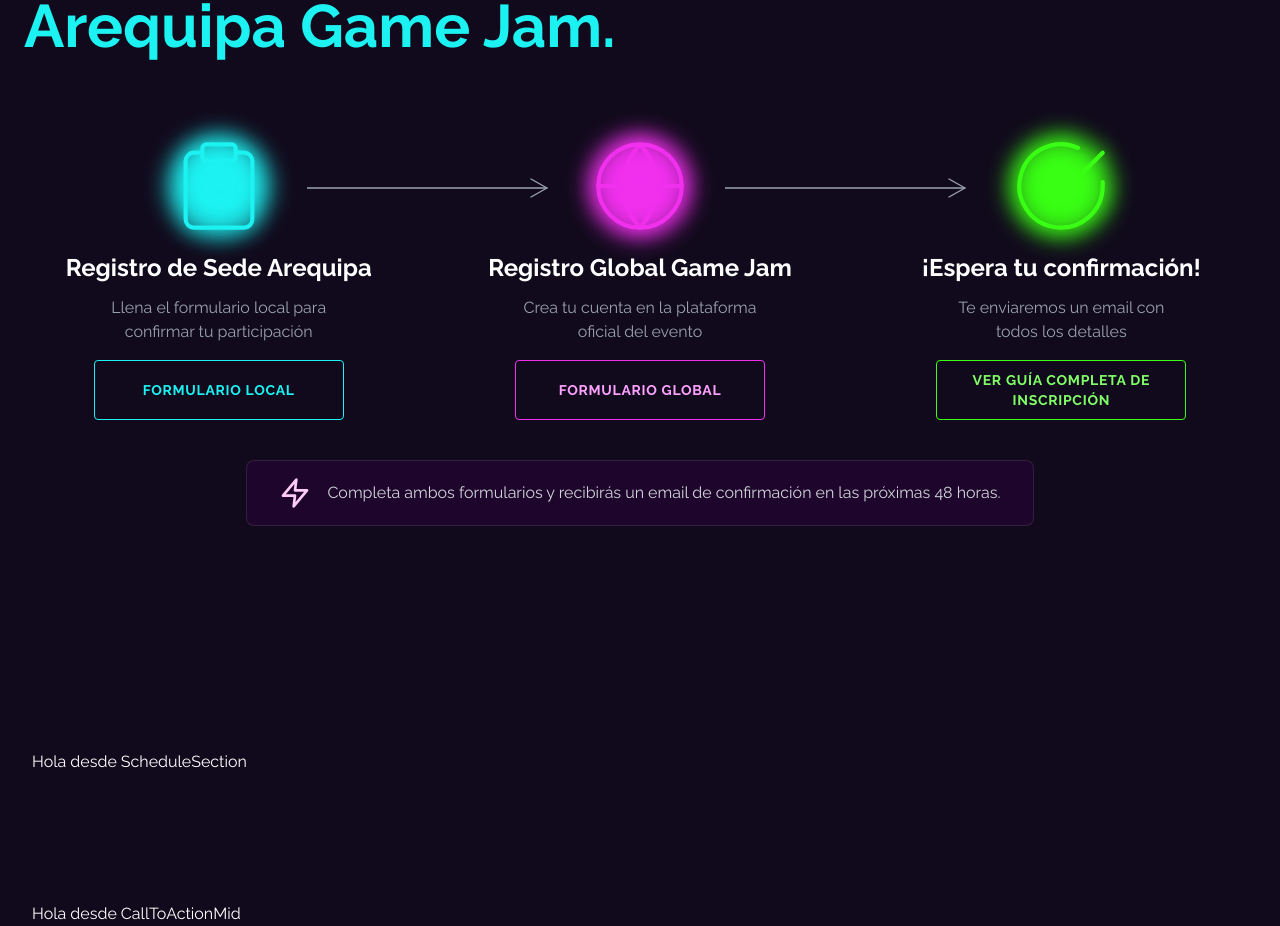
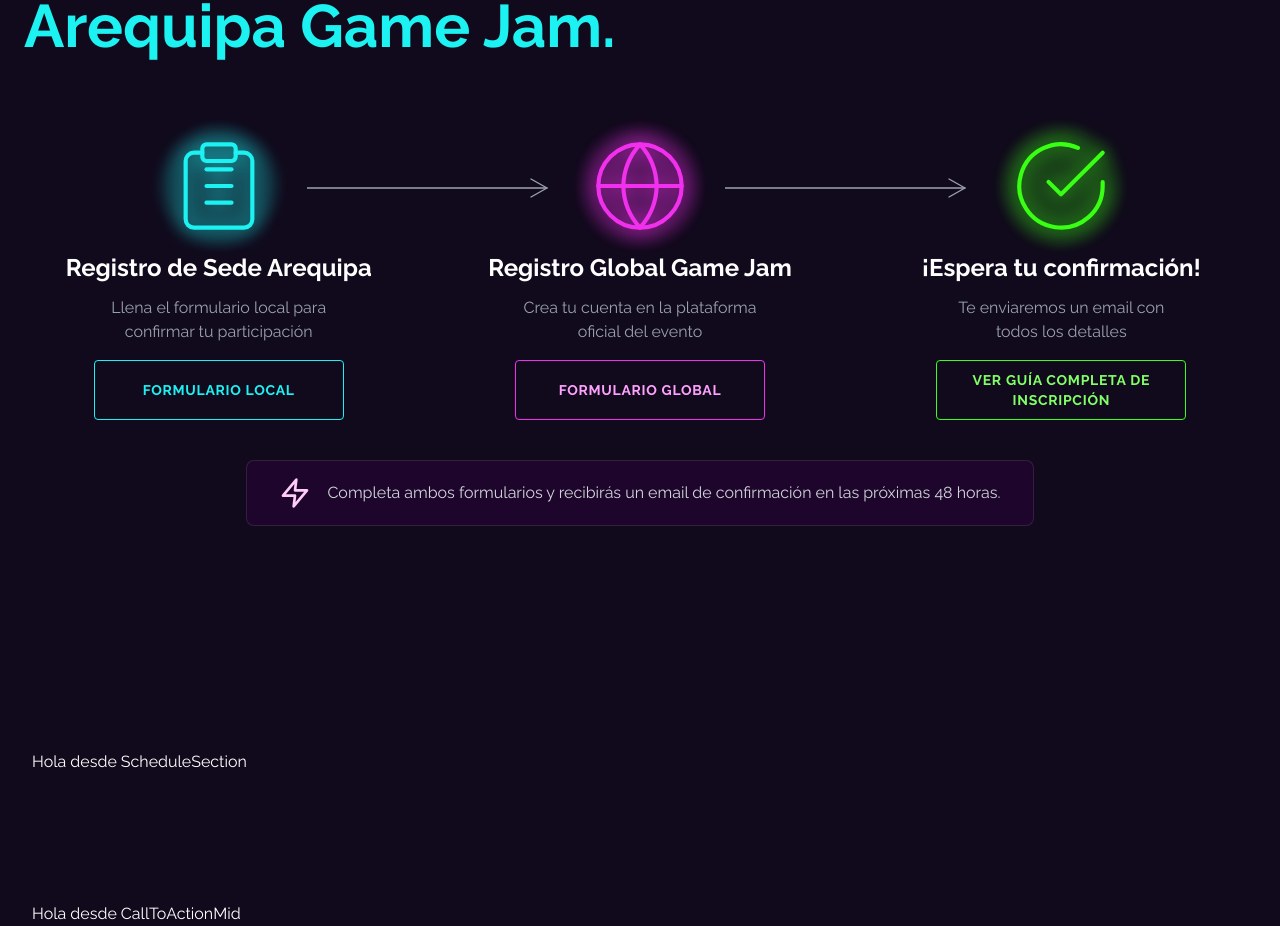
Before and after one commit to AnthoLogy63/GGJ-Arequipa-Site, a React (Vite) app in the folder ggj-aqp/: page / in a window 1280 px wide. Shown: the part 1500-2426 px from the top of the page. Built offline with nearby package versions, Linux system fonts and the light colour scheme; a web font is replaced by a local one.

Commit message:
style: agregar animaciones y ajustes de estilos globales

```diff
--- a/ggj-aqp/src/index.css
+++ b/ggj-aqp/src/index.css
@@ -25,7 +25,6 @@ body {
 }
 
 
-/* Animación logo flotante */
 @keyframes float {
   0% { transform: translateY(0); }
   50% { transform: translateY(-12px); }
@@ -36,7 +35,6 @@ body {
   animation: float 4s ease-in-out infinite;
 }
 
-/* Triangulitos */
 .tri {
   position: absolute;
   clip-path: polygon(50% 0%, 0% 100%, 100% 100%);
@@ -44,13 +42,11 @@ body {
   opacity: 0.9;
 }
 
-/* Formas variadas */
 .tri.small  { width: 6px;  height: 6px; }
 .tri.medium { width: 8px;  height: 10px; }
 .tri.tall   { width: 6px;  height: 14px; }
 .tri.wide   { width: 12px; height: 7px; }
 
-/* Posiciones (alrededor del logo) */
 .t1 { bottom:30px; right:50%; animation-delay:2s; }
 .t2 { top:60px;  left:20%; animation-delay:2.2s; }
 .t3 { top:220px;  right:10%; animation-delay:2.4s; }
@@ -60,9 +56,31 @@ body {
 .t7 { bottom:5%; left:15%; animation-delay:2.2s; }
 .t8 { bottom:8px; right:30%; animation-delay:2.4s; }
 
-/* Animación flotante para los triángulos */
 @keyframes tri-float {
   0%   { transform: translateY(0) rotate(0deg); }
   50%  { transform: translateY(-6px) rotate(10deg); }
   100% { transform: translateY(0) rotate(0deg); }
 }
+
+
+@keyframes glow-pulse {
+  0% {
+    filter: blur(4px);
+    opacity: 0.10;
+    transform: scale(1);
+  }
+  50% {
+    filter: blur(6px);
+    opacity: 0.20;
+    transform: scale(1.15);
+  }
+  100% {
+    filter: blur(8px);
+    opacity: 0.10;
+    transform: scale(1);
+  }
+}
+
+.glow-pulse {
+  animation: glow-pulse 2.5s ease-in-out infinite;
+}
```
